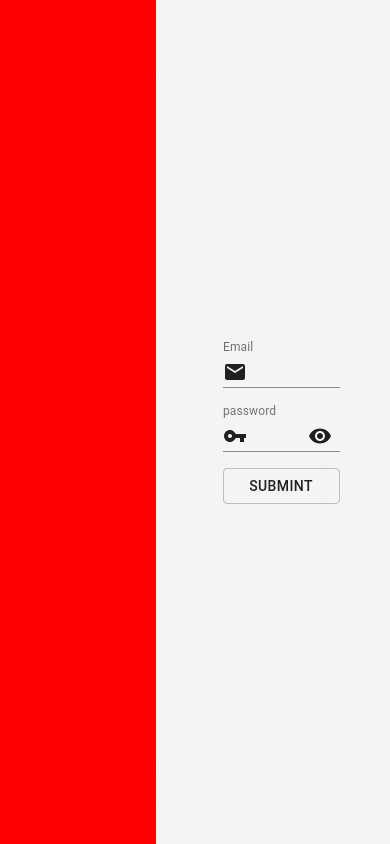
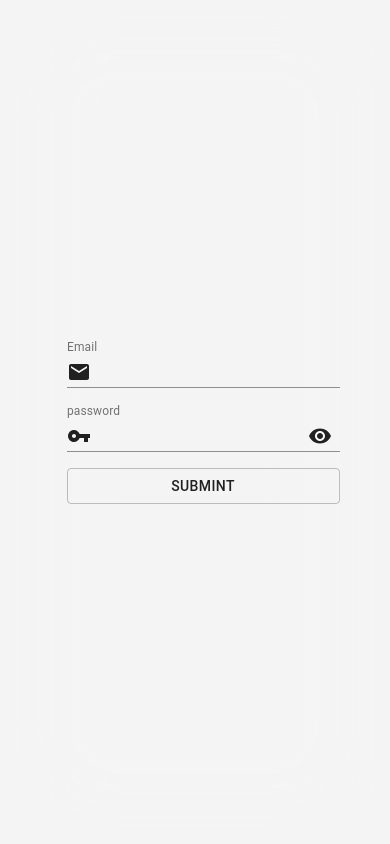
Before and after one commit to GOVISH-DAVIE/kitengela_spice, a React (Create React App) app: page /signup in a window 390 px wide. Built offline with nearby package versions, Linux system fonts and the light colour scheme; the HTML template or start-up script is replaced by a standard one.

Commit message:
clean up

```diff
--- a/src/components/auth/login.tsx
+++ b/src/components/auth/login.tsx
@@ -19,7 +19,7 @@
     createStyles({
         root: {
             // background:'red',
-            width: '50%',
+            width: '70%',
         },
         tfiled: {
             margin: theme.spacing(1),
--- a/src/css/mobile.css
+++ b/src/css/mobile.css
@@ -8,6 +8,31 @@
             backdrop-filter: blur(50px);
     color: #383838;
     font-weight: 600;
+  }
+  body .main .login {
+    height: 100vh;
+    width: 100vw;
+  }
+  body .main .login .canva {
+    display: none;
+  }
+  body .main .login .form {
+    width: 100vw;
+    height: 100vh;
+    float: left;
+    display: -webkit-box;
+    display: -ms-flexbox;
+    display: flex;
+    -webkit-box-orient: vertical;
+    -webkit-box-direction: normal;
+        -ms-flex-direction: column;
+            flex-direction: column;
+    -webkit-box-pack: center;
+        -ms-flex-pack: center;
+            justify-content: center;
+    -webkit-box-align: center;
+        -ms-flex-align: center;
+            align-items: center;
   }
   body .main .navigation {
     height: 70px;
--- a/src/css/mobile.scss
+++ b/src/css/mobile.scss
@@ -14,6 +14,29 @@
             font-weight: 600;
 
 
+/// forms UI forms
+            .login{
+                height: 100vh;
+                width: 100vw;
+                // background-color: red    ;
+                .canva{
+                   display: none;
+                }
+
+                .form{
+                    width: 100vw;
+                    height: 100vh;
+                    // background-color: red;
+                    float: left;
+                    display: flex;
+                    flex-direction: column;
+                    justify-content: center;
+                    align-items: center;
+                }
+
+            }
+
+/// forms UI forms
             .navigation {
                 // position:    ;
                 height: 70px;
```
Also changed, not shown: src/components/cards.tsx (+0 -8 lines), src/components/productList.tsx (+1 -8 lines), 1 other file (tests, documents, lock files or other folders).
